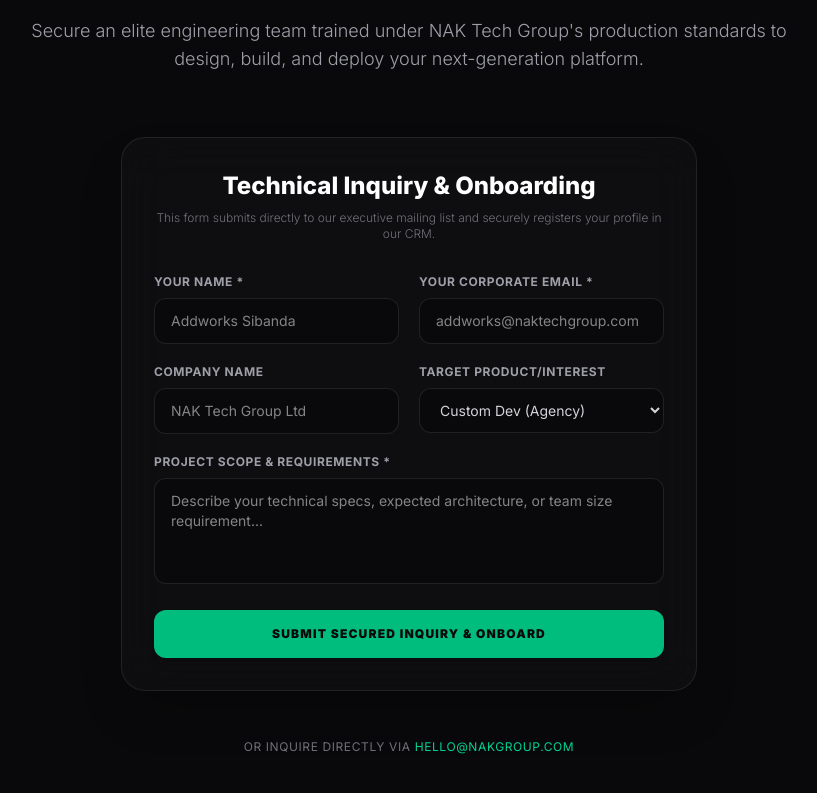
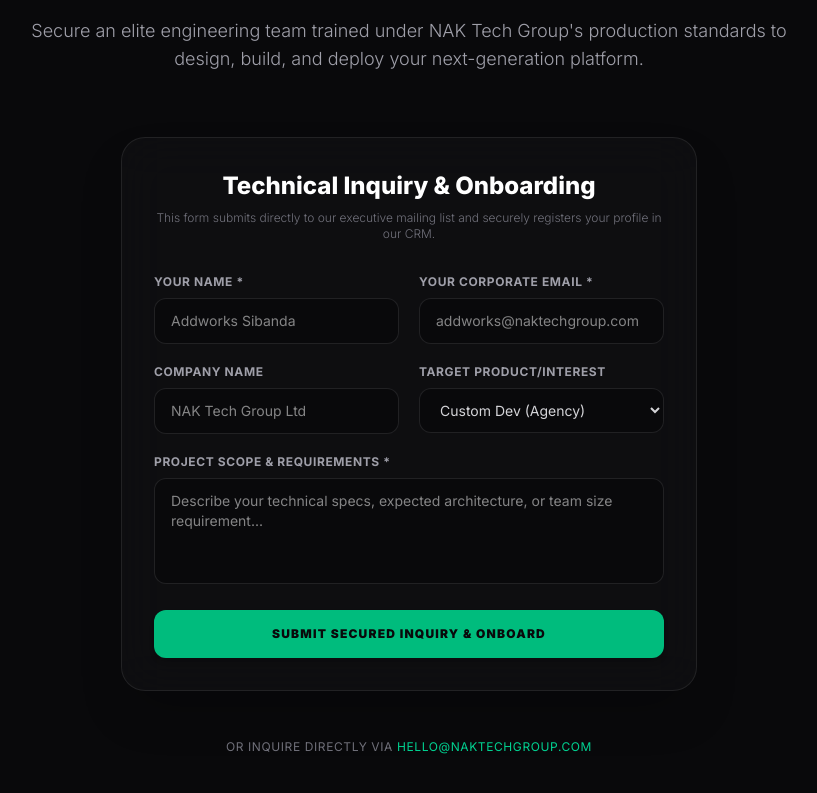
Before and after one commit to Addworks/agency-website, a Next.js app: page / in a window 1280 px wide. Shown: the part 4516-5309 px from the top of the page, without its empty margins (231-1048 px from the left). Built offline with nearby package versions, Linux system fonts and the light colour scheme.

Commit message:
chore(rebrand): update uppercase contact email reference to HELLO@NAKTECHGROUP.COM

```diff
--- a/src/app/page.tsx
+++ b/src/app/page.tsx
@@ -504,7 +504,7 @@
             )}
           </div>
           <p className="text-zinc-500 mt-12 text-center text-xs tracking-wider">
-            OR INQUIRE DIRECTLY VIA <a href="mailto:hello@naktechgroup.com" className="text-emerald-400 hover:underline">HELLO@NAKGROUP.COM</a>
+            OR INQUIRE DIRECTLY VIA <a href="mailto:hello@naktechgroup.com" className="text-emerald-400 hover:underline">HELLO@NAKTECHGROUP.COM</a>
           </p>
         </div>
       </footer>
```
